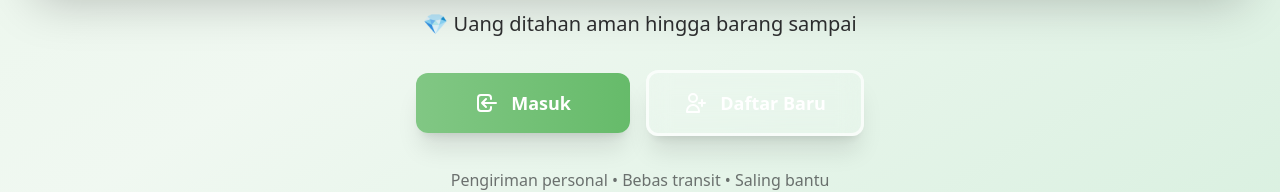
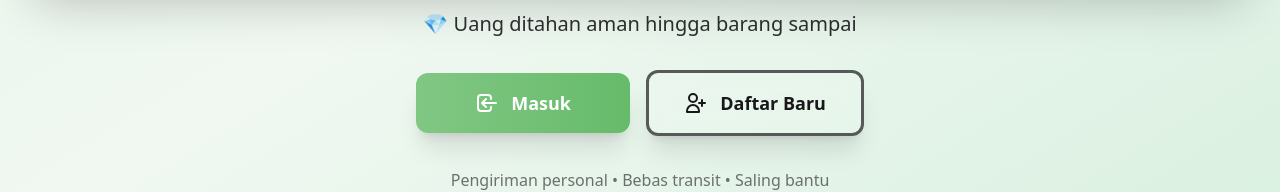
Before and after one commit to labibs/nebeng, a React (Vite) app: page / in a window 1280 px wide. Shown: the part 551-743 px from the top of the page. Built offline with nearby package versions, Linux system fonts and the light colour scheme; no server answers.

Commit message:
edit halaman landing

```diff
--- a/src/pages/Landing.jsx
+++ b/src/pages/Landing.jsx
@@ -133,7 +133,7 @@ export default function Landing() {
           </SignInButton>
 
           <SignUpButton mode="modal">
-            <button className="group w-full flex items-center justify-center gap-3 px-8 py-4 rounded-xl border-3 border-white/70 dark:border-white/50 bg-white/10 dark:bg-white/5 backdrop-blur-md text-white text-lg font-bold shadow-xl hover:bg-white/20 dark:hover:bg-white/15 hover:scale-105 active:scale-95 transition-all">
+            <button className="group w-full flex items-center justify-center gap-3 px-8 py-4 rounded-xl border-3 border-base-content/70 bg-white/10 dark:bg-white/5 backdrop-blur-md text-base-content dark:text-white text-lg font-bold shadow-xl hover:bg-white/30 dark:hover:bg-white/15 hover:border-base-content hover:scale-105 active:scale-95 transition-all">
               <svg xmlns="http://www.w3.org/2000/svg" className="h-6 w-6 group-hover:scale-110 transition" fill="none" viewBox="0 0 24 24" stroke="currentColor">
                 <path strokeLinecap="round" strokeLinejoin="round" strokeWidth={2} d="M18 9v3m0 0v3m0-3h3m-3 0h-3m-2-5a4 4 0 11-8 0 4 4 0 018 0zM3 20a6 6 0 0112 0v1H3v-1z" />
               </svg>
```
